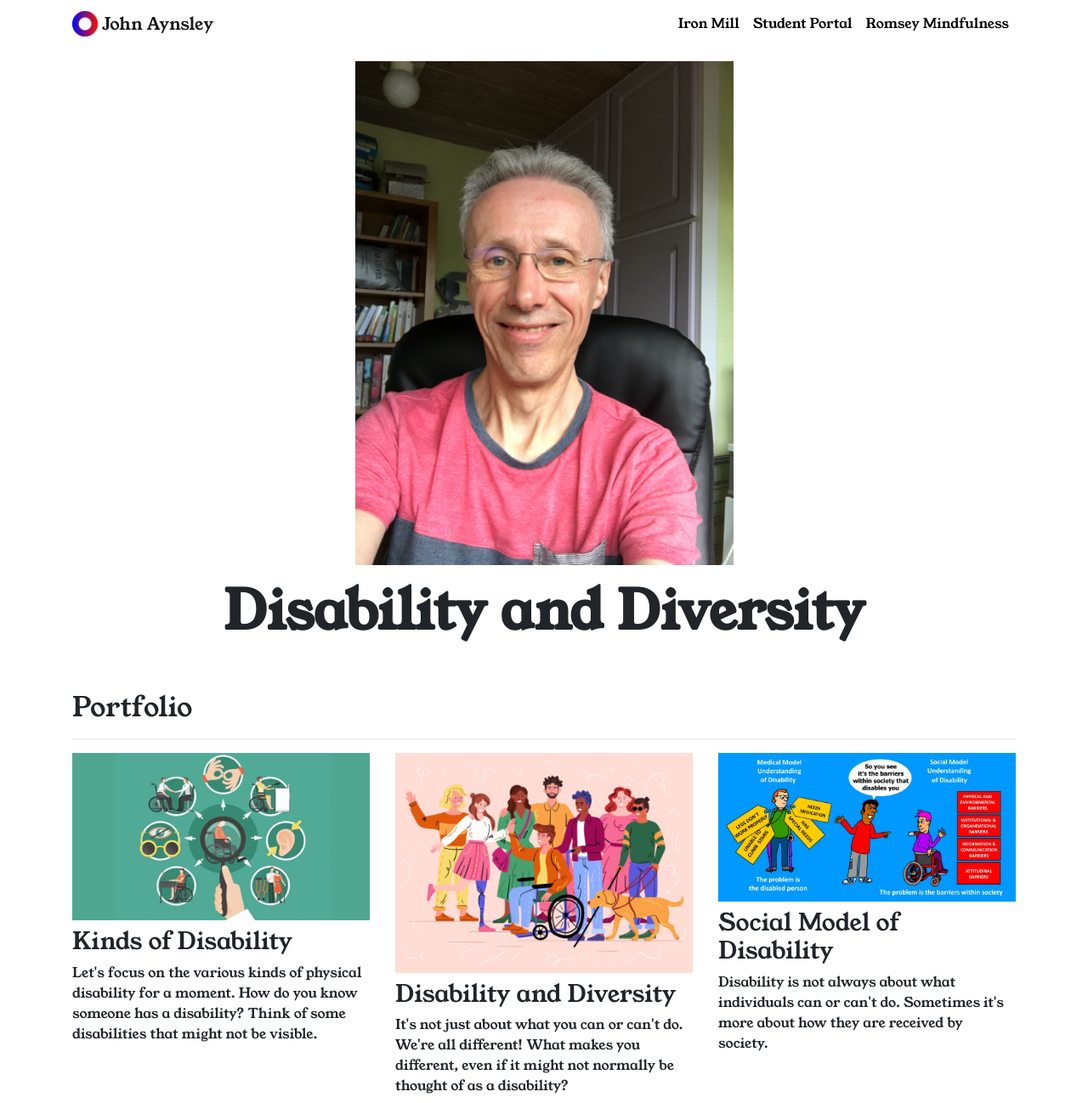
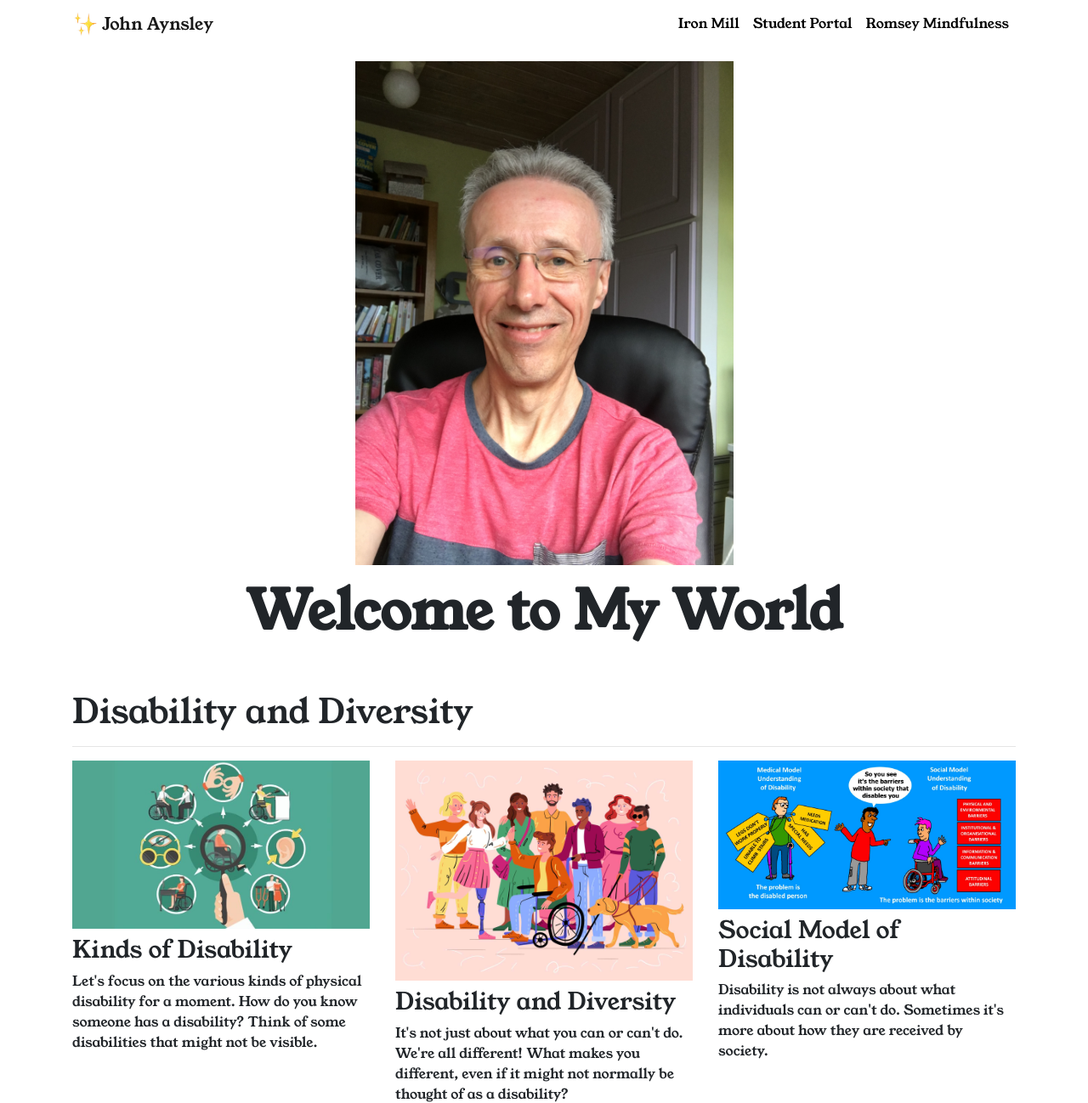
Before and after one commit to aynsley/django-play, a Django app: page / in a window 1280 px wide. Shown: the top 1298 px of the page at 85% size. Run offline with Django 4.2, Linux system fonts and the light colour scheme; data comes from the database, SQL or seed files in the repository; both versions use the stored data as it was after the commit; some libraries are stand-ins or nearby versions.

Commit message:
Replace icons. Refine disability text.

```diff
--- a/portfolio/templates/portfolio/base.html
+++ b/portfolio/templates/portfolio/base.html
@@ -16,7 +16,8 @@
   <link rel="preconnect" href="https://fonts.gstatic.com" crossorigin>
   <link href="https://fonts.googleapis.com/css2?family=Young+Serif&display=swap" rel="stylesheet">
 
-  <link rel="icon" type="image/png" href="{% static "portfolio/Logo.png" %}">
+  <link rel="icon" type="image/jpg" href="{% static "portfolio/sparkles.jpeg" %}">
+  <!-- <link rel="icon" type="image/jpg" href="{% static "portfolio/john.jpg" %}"> -->
 
   <title>John Aynsley</title>
 </head>
@@ -26,7 +27,7 @@
   <nav id="topNav" class="navbar navbar-expand-md navbar-light">
     <div class="container">
       <a class="navbar-brand" href="{% url 'home' %}">
-        <img src="{% static "portfolio/Logo.png" %}" width="30" height="30" class="d-inline-block align-top" alt="Nick's Logo">
+        <img src="{% static "portfolio/sparkles.jpeg" %}" width="30" height="30" class="d-inline-block align-top" alt="Nick's Logo">
         <span>John Aynsley</span>
       </a>
       <button class="navbar-toggler" type="button" data-toggle="collapse" data-target="#navbarNav" aria-controls="navbarNav" aria-expanded="false" aria-label="Toggle navigation">
--- a/portfolio/templates/portfolio/home.html
+++ b/portfolio/templates/portfolio/home.html
@@ -12,11 +12,11 @@
 
 <div class="row justify-content-center mb-3">
   <div class="col-md-9 text-center">
-    <h1 id="hometext" class="font-weight-bold">Disability and Diversity</h1>
+    <h1 id="hometext" class="font-weight-bold">Welcome to My World</h1>
   </div>
 </div>
 
-<h2 class="mt-5">Portfolio</h2>
+<h1 class="mt-5">Disability and Diversity</h1>
 <hr>
 <div class="row">
   {% for project in projects %}
```
Also changed, not shown: db.sqlite3, portfolio/static/portfolio/favicon.ico (added), portfolio/static/portfolio/sparkles.jpeg (added).
